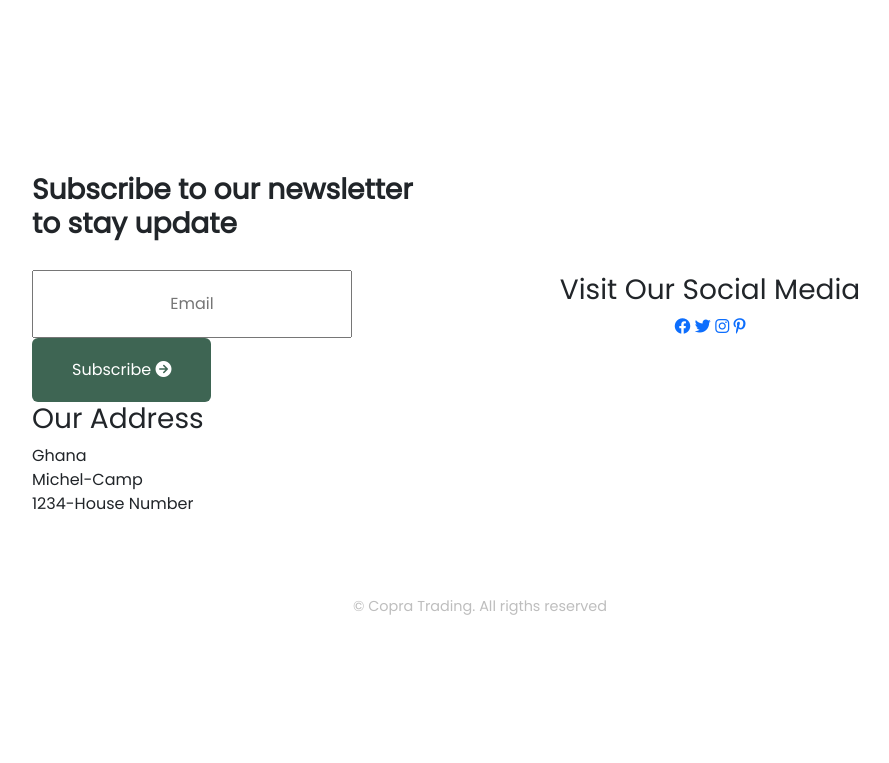
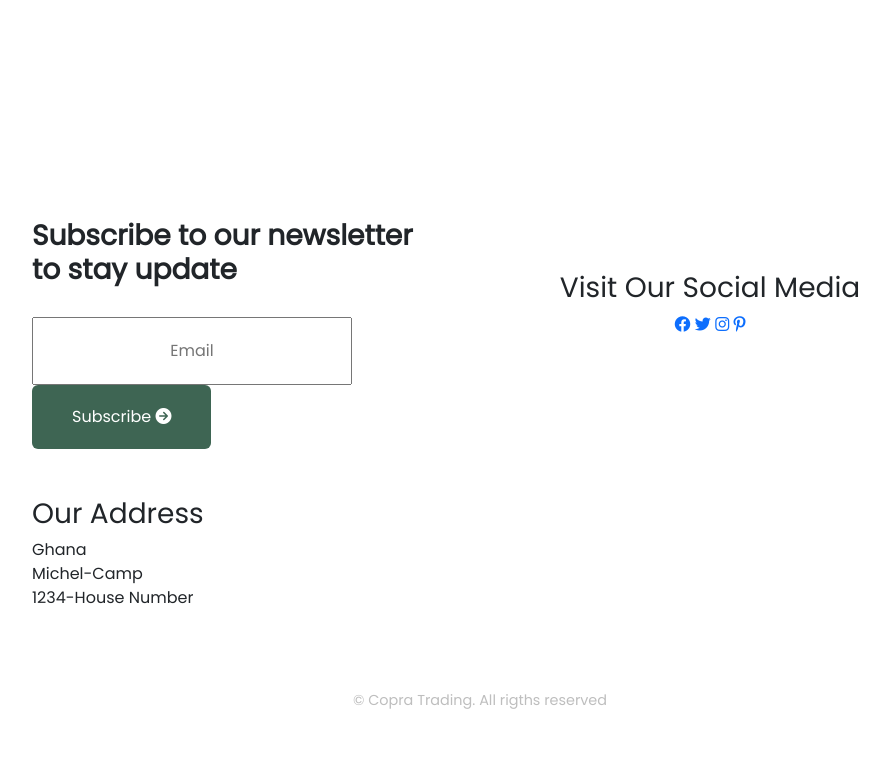
Before and after one commit to gideon767/cop, a plain HTML site: page wholesale.html in a window 1280 px wide. Shown: the part 643-1406 px from the top of the page, without its empty margins (160-1049 px from the left). Before the commit the page ends 1337 px from the top, so only its background shows below. Drawn offline with nearby package versions, Linux system fonts and the light colour scheme.

Commit message:
Update wholesale.html

```diff
--- a/wholesale.html
+++ b/wholesale.html
@@ -39,9 +39,9 @@
                     <li class="nav-item">
                         <a href="wholesale.html" class="nav-link active">Wholesale</a>
                     </li>
-                    <li class="nav-item">
+                    <!-- <li class="nav-item">
                         <a href="news&investors.html" class="nav-link">News & Investors</a>
-                    </li>
+                    </li> -->
                 </ul>
             </div>
         </nav>
@@ -108,11 +108,11 @@
                         </div>
         </section>
         <!-- Footer Section -->
-        <footer class="footer section" id="marginSides">
+        <footer class="footer_section" id="marginSides">
             <div class="footer_container ">
                 <div class="row">
                     <div class="col-lg-6 col-md-12">
-                        <div class="footer_content">
+                        <div class="footer_content pt-5">
                             <h3 class="footer_title">
                                 Subscribe to our newsletter <br> to stay update
                             </h3>
@@ -124,7 +124,7 @@
                                 </button>
                             </div>
                         </div>
-                        <div class="contact-info">
+                        <div class="contact-info mt-5">
                             <h3 class="contact_text">
                             Our Address </h3>
                             <span class="texts">Ghana</span> <br>
```
